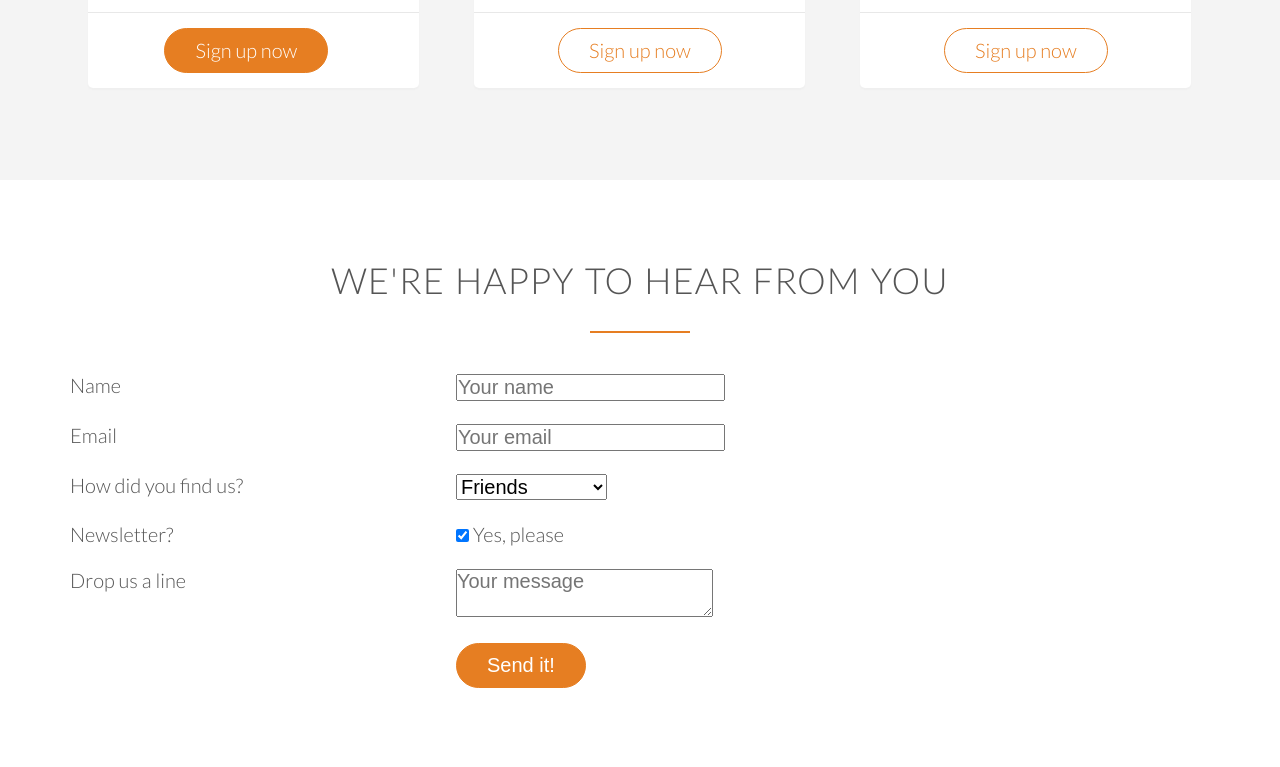
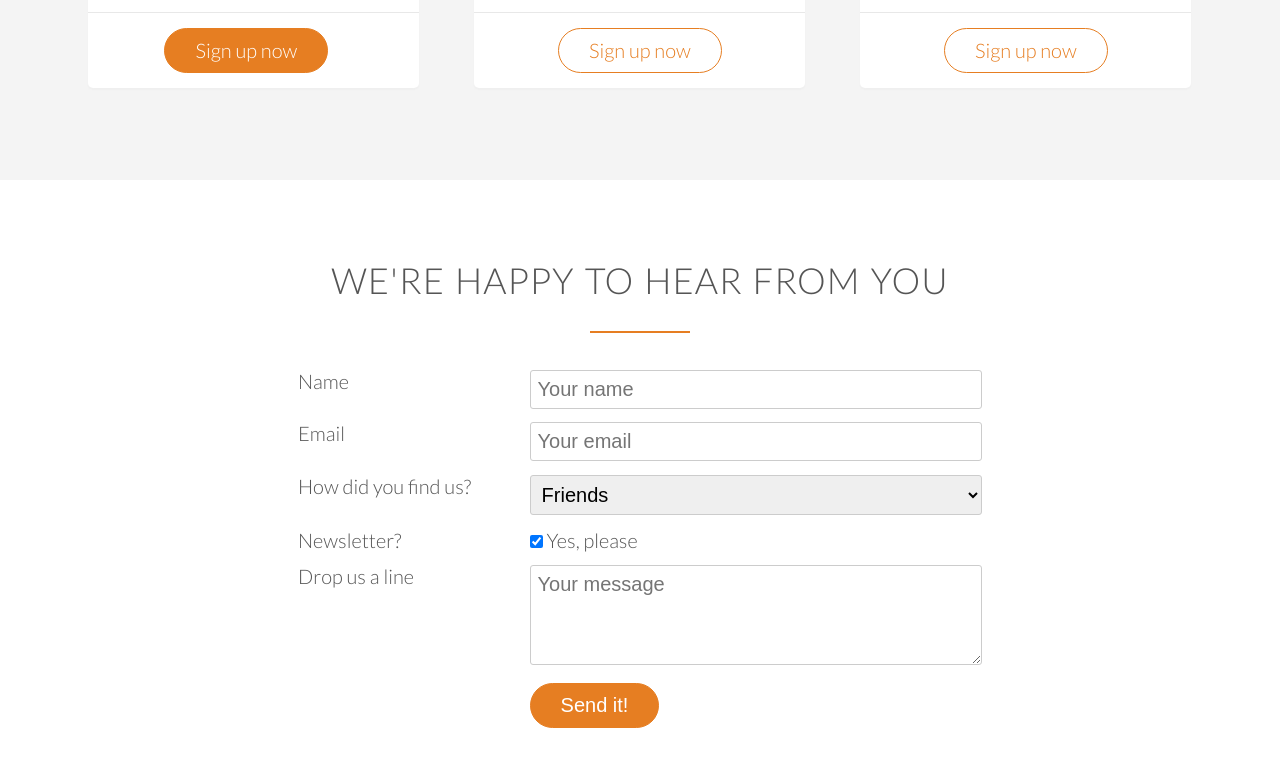
Before and after one commit to tanjahennis/omnifood, a plain HTML site: page index.html in a window 1280 px wide. Shown: the part 4446-5213 px from the top of the page. Drawn offline with Linux system fonts and the light colour scheme; files whose address does not match are found by name.

Commit message:
style inputfields

```diff
--- a/resources/css/style.css
+++ b/resources/css/style.css
@@ -442,3 +442,26 @@ cite img {
 .plan-box ul li {
     padding: 5px 0;
 }
+
+/* --------------------------------------- */
+/* CONTACT-FORM */
+/* --------------------------------------- */
+
+.contact-form {
+    width: 60%;
+    margin: 0 auto;
+}
+
+input[type=text],
+input[type=email],
+select,
+textarea {
+    width: 100%;
+    padding: 7px;
+    border-radius: 3px;
+    border: 1px solid #ccc;
+}
+
+textarea {
+    height: 100px;
+}
```
